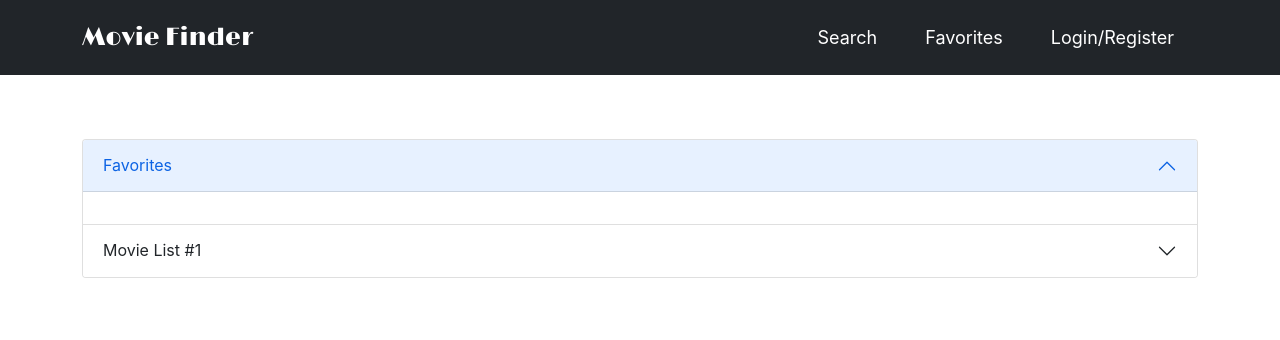
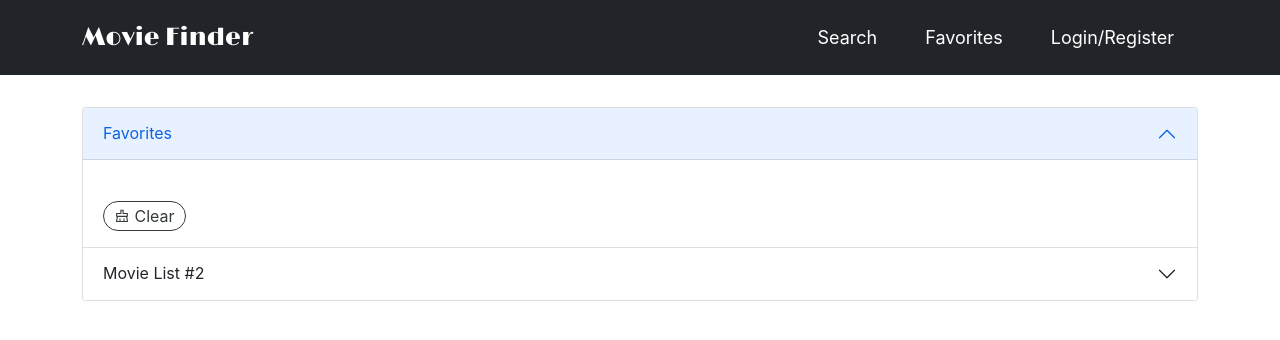
Before and after one commit to izanhuang/movie-finder-web, a React (Create React App) app: page /favorites in a window 1280 px wide. Shown: the top 340 px of the page. Built offline with nearby package versions, Linux system fonts and the light colour scheme; the HTML template or start-up script is replaced by a standard one.

Commit message:
Favorites page buttons and static movie lists

```diff
--- a/src/App.css
+++ b/src/App.css
@@ -29,3 +29,16 @@
   color: #fff;
   text-decoration: underline;
 }
+
+.custom-button {
+  border-radius: 20px;
+  padding: 2px 10px;
+  background-color: #fff;
+  color: #353a3d;
+  border: 1px solid #353a3d;
+  font-size: 16px;
+}
+
+.custom-button svg {
+  margin-bottom: 4px;
+}
--- a/src/components/Favorites/Favorites.css
+++ b/src/components/Favorites/Favorites.css
@@ -1,5 +1,6 @@
 .favorites-container {
-  margin-top: 5%;
+  margin-top: 2.5%;
+  margin-bottom: 10%;
 }
 
 .favorites-mapping-container {
@@ -12,7 +13,7 @@
 .favorite-card {
   max-height: 150px;
   flex-direction: row !important;
-  width: auto;
+  width: auto !important;
   max-width: 300px;
   cursor: pointer;
 }
@@ -39,3 +40,29 @@
 .star {
   right: 10px;
 }
+
+.floating-buttons {
+  width: 100%;
+  display: inline;
+  overflow: auto;
+  white-space: nowrap;
+  margin: 25px auto 0 auto;
+}
+
+.float-left {
+  float: left;
+}
+
+.float-right {
+  float: right;
+}
+
+/* @media only screen and (max-width: 766px) {
+} */
+
+/* @media (min-width: 576px) {
+  .container {
+    max-width: auto;
+    width: auto;
+  }
+} */
--- a/src/components/Favorites/Favorites.js
+++ b/src/components/Favorites/Favorites.js
@@ -1,28 +1,105 @@
-import React, { useContext, useEffect } from 'react'
+import React, { useContext, useEffect, useState } from 'react'
 import './Favorites.css'
 import { MoviesContext } from '../../context/movies-context'
 import Card from 'react-bootstrap/Card'
 import Accordion from 'react-bootstrap/Accordion'
 import { useHistory } from 'react-router-dom'
-import { AiFillStar, AiOutlinePlusCircle } from 'react-icons/ai'
+import {
+  AiOutlineStar,
+  AiFillStar,
+  AiOutlinePlusCircle,
+  AiOutlineEdit,
+  AiOutlineDelete,
+  AiOutlineClear,
+} from 'react-icons/ai'
 
 export const Favorites = () => {
   const { favorites, setFavorites } = useContext(MoviesContext)
+  const [activeAccordianItems, setActiveAccordianItems] = useState(['0'])
+  const [movieLists, setMovieLists] = useState([
+    {
+      name: 'Movie List #2',
+      list: [
+        {
+          Poster:
+            'https://m.media-amazon.com/images/M/MV5BNDYxNjQyMjAtNTdiOS00NGYwLWFmNTAtNThmYjU5ZGI2YTI1XkEyXkFqcGdeQXVyMTMxODk2OTU@._V1_SX300.jpg',
+          Title: 'The Avengers',
+          Type: 'movie',
+          Year: '2012',
+          imdbID: 'tt0848228',
+        },
+        {
+          Poster:
+            'https://m.media-amazon.com/images/M/MV5BMTc5MDE2ODcwNV5BMl5BanBnXkFtZTgwMzI2NzQ2NzM@._V1_SX300.jpg',
+          Title: 'Avengers: Endgame',
+          Type: 'movie',
+          Year: '2019',
+          imdbID: 'tt4154796',
+        },
+        {
+          Poster:
+            'https://m.media-amazon.com/images/M/MV5BMjMxNjY2MDU1OV5BMl5BanBnXkFtZTgwNzY1MTUwNTM@._V1_SX300.jpg',
+          Title: 'Avengers: Infinity War',
+          Type: 'movie',
+          Year: '2018',
+          imdbID: 'tt4154756',
+        },
+        {
+          Poster:
+            'https://m.media-amazon.com/images/M/MV5BMTM4OGJmNWMtOTM4Ni00NTE3LTg3MDItZmQxYjc4N2JhNmUxXkEyXkFqcGdeQXVyNTgzMDMzMTg@._V1_SX300.jpg',
+          Title: 'Avengers: Age of Ultron',
+          Type: 'movie',
+          Year: '2015',
+          imdbID: 'tt2395427',
+        },
+        {
+          Poster:
+            'https://m.media-amazon.com/images/M/MV5BNjQ3NWNlNmQtMTE5ZS00MDdmLTlkZjUtZTBlM2UxMGFiMTU3XkEyXkFqcGdeQXVyNjUwNzk3NDc@._V1_SX300.jpg',
+          Title: "Harry Potter and the Sorcerer's Stone",
+          Type: 'movie',
+          Year: '2001',
+          imdbID: 'tt0241527',
+        },
+      ],
+    },
+  ])
 
   let history = useHistory()
 
   useEffect(() => {
     console.log(favorites)
   }, [favorites])
+
+  useEffect(() => {
+    console.log(activeAccordianItems)
+  }, [activeAccordianItems])
+
   return (
     <div className="container favorites-container">
-      <Accordion defaultActiveKey={['0']} alwaysOpen>
+      <Accordion defaultActiveKey={activeAccordianItems} alwaysOpen>
         <Accordion.Item eventKey="0">
-          <Accordion.Header>Favorites</Accordion.Header>
+          <Accordion.Header
+            onClick={() => {
+              const updateActiveKeys = activeAccordianItems.some(
+                (eventKey) => eventKey === '0',
+              )
+              var newActiveKeys = []
+              {
+                updateActiveKeys
+                  ? (newActiveKeys = activeAccordianItems.filter(
+                      (eventKey) => eventKey !== '0',
+                    ))
+                  : (newActiveKeys = [...activeAccordianItems, '0'])
+              }
+              setActiveAccordianItems(newActiveKeys)
+            }}
+          >
+            Favorites
+          </Accordion.Header>
           <Accordion.Body>
             <div className="favorites-mapping-container">
               {favorites.map((favorite) => (
-                <Card className="favorite-card col-5">
+                <Card className="favorite-card col-6 col-xs-6 col-sm-5">
                   <Card.Img
                     src={favorite.Poster}
                     onClick={() => {
@@ -59,21 +136,137 @@ export const Favorites = () => {
                   </Card.Body>
                 </Card>
               ))}
+              <div className="floating-buttons">
+                <button
+                  className="float-left custom-button"
+                  onClick={() => {
+                    setFavorites([])
+                  }}
+                >
+                  <AiOutlineClear /> Clear
+                </button>
+              </div>
             </div>
           </Accordion.Body>
         </Accordion.Item>
-        <Accordion.Item eventKey="1">
-          <Accordion.Header>Movie List #1</Accordion.Header>
-          <Accordion.Body>
-            Lorem ipsum dolor sit amet, consectetur adipiscing elit, sed do
-            eiusmod tempor incididunt ut labore et dolore magna aliqua. Ut enim
-            ad minim veniam, quis nostrud exercitation ullamco laboris nisi ut
-            aliquip ex ea commodo consequat. Duis aute irure dolor in
-            reprehenderit in voluptate velit esse cillum dolore eu fugiat nulla
-            pariatur. Excepteur sint occaecat cupidatat non proident, sunt in
-            culpa qui officia deserunt mollit anim id est laborum.
-          </Accordion.Body>
-        </Accordion.Item>
+
+        {movieLists.map((movielist, index) => (
+          <Accordion.Item eventKey={(index + 1).toString()}>
+            <Accordion.Header
+              onClick={() => {
+                const updateActiveKeys = activeAccordianItems.some(
+                  (eventKey) => eventKey === (index + 1).toString(),
+                )
+                var newActiveKeys = []
+                {
+                  updateActiveKeys
+                    ? (newActiveKeys = activeAccordianItems.filter(
+                        (eventKey) => eventKey !== (index + 1).toString(),
+                      ))
+                    : (newActiveKeys = [
+                        ...activeAccordianItems,
+                        (index + 1).toString(),
+                      ])
+                }
+                setActiveAccordianItems(newActiveKeys)
+              }}
+            >
+              {movielist.name}
+            </Accordion.Header>
+            <Accordion.Body>
+              <div className="favorites-mapping-container">
+                {movielist.list.map((movie) => (
+                  <Card className="favorite-card col-6 col-xs-6 col-sm-5">
+                    <Card.Img
+                      src={movie.Poster}
+                      onClick={() => {
+                        history.push(`/fullPlot/${movie.Type}/${movie.Title}`)
+                      }}
+                    />
+
+                    <AiOutlinePlusCircle className="add-to-list card-icons" />
+                    <div>
+                      <AiOutlineStar
+                        className="search-star card-icons"
+                        style={{
+                          display: favorites.some(
+                            (fav) =>
+                              fav.Poster === movie.Poster &&
+                              fav.Title === movie.Title &&
+                              fav.Year === movie.Year,
+                          )
+                            ? 'none'
+                            : 'block',
+                        }}
+                        onClick={() => {
+                          if (
+                            !favorites.some(
+                              (fav) =>
+                                fav.Poster === movie.Poster &&
+                                fav.Title === movie.Title &&
+                                fav.Year === movie.Year,
+                            )
+                          ) {
+                            const addedToFavorites = [...favorites, movie]
+                            setFavorites(addedToFavorites)
+                          }
+                        }}
+                      />
+
+                      <AiFillStar
+                        className="star card-icons gold-fill"
+                        style={{
+                          display: favorites.some(
+                            (fav) =>
+                              fav.Poster === movie.Poster &&
+                              fav.Title === movie.Title &&
+                              fav.Year === movie.Year,
+                          )
+                            ? 'block'
+                            : 'none',
+                        }}
+                        onClick={() => {
+                          const deletedFromFavorites = favorites.filter(
+                            (fav) => fav.imdbID !== movie.imdbID,
+                          )
+                          setFavorites(deletedFromFavorites)
+                        }}
+                      />
+                    </div>
+
+                    <Card.Body
+                      onClick={() => {
+                        history.push(`/fullPlot/${movie.Type}/${movie.Title}`)
+                      }}
+                    >
+                      <Card.Title>
+                        {movie.Title} ({movie.Year})
+                      </Card.Title>
+                    </Card.Body>
+                  </Card>
+                ))}
+                <div className="floating-buttons">
+                  <button
+                    className="float-left custom-button"
+                    onClick={() => {
+                      const deletedFromAccordianList = movieLists.filter(
+                        (list) =>
+                          list.name !== movielist.name &&
+                          list.list.imdbID !== movielist.imdbID,
+                      )
+                      setMovieLists(deletedFromAccordianList)
+                    }}
+                  >
+                    <AiOutlineDelete /> Delete
+                  </button>
+                  <button className="float-right custom-button">
+                    <AiOutlineEdit /> Edit Name
+                  </button>
+                </div>
+              </div>
+            </Accordion.Body>
+          </Accordion.Item>
+        ))}
       </Accordion>
     </div>
   )
```
